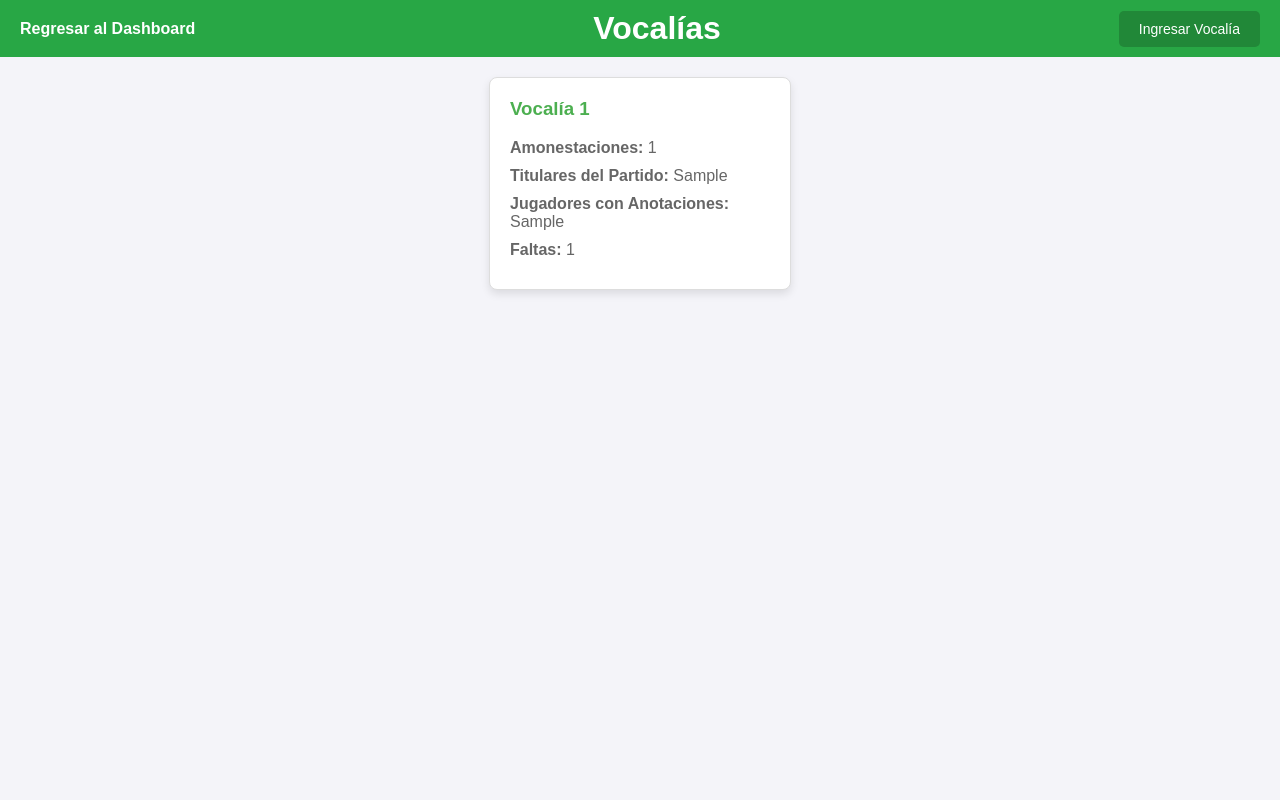
After one commit to Erickwi/liga_barrial, a Django app: page /dashboard/vocalias/ in a window 1280 px wide. The commit adds this page. Run offline with Django 5.2, Linux system fonts and the light colour scheme; tables that the repository leaves empty hold one stand-in row (values such as "Sample post").

Commit message:
Ingreso y visualización de vocalias

```diff
--- a/dashboard/templates/dashboard.html
+++ b/dashboard/templates/dashboard.html
@@ -1,5 +1,3 @@
-<!-- templates/dashboard/dashboard.html -->
-
 <!DOCTYPE html>
 <html>
 <head>
@@ -28,5 +26,9 @@
         <li>{{ player.user.username }} - Position: {{ player.position }} - Team: {{ player.team }}</li>
     {% endfor %}
     </ul>
+
+    <h2>Vocalías</h2>
+    <button onclick="location.href='{% url 'vocalias' %}'">Ir a Vocalías</button>
+
 </body>
 </html>
--- /dev/null
+++ b/dashboard/templates/vocalias.html
@@ -0,0 +1,368 @@
+<!DOCTYPE html>
+<html lang="en">
+<head>
+    <meta charset="UTF-8">
+    <meta name="viewport" content="width=device-width, initial-scale=1.0">
+    <title>Vocalías</title>
+    <style>
+        body {
+            font-family: Arial, sans-serif;
+            margin: 0;
+            padding: 0;
+            display: flex;
+            flex-direction: column;
+            align-items: center;
+            height: 100vh;
+            background-color: #f4f4f9;
+        }
+
+        .container {
+            width: 80%;
+            display: flex;
+            flex-direction: column;
+            align-items: center;
+            flex: 1;
+        }
+
+        .header {
+            text-align: center;
+            margin-bottom: 20px;
+        }
+
+        .header h1 {
+            color: #333;
+        }
+
+        .menu {
+            width: 100%;
+            background-color: #28a745; /* Verde */
+            color: #fff;
+            display: flex;
+            justify-content: center; /* Centrado */
+            align-items: center; /* Centrado */
+            padding: 10px 20px;
+            box-sizing: border-box;
+            position: sticky;
+            top: 0;
+            z-index: 100;
+        }
+
+        .menu a {
+            color: #fff;
+            text-decoration: none;
+            font-weight: bold;
+            font-size: 16px;
+            margin-left: 20px; /* Separación de los elementos */
+            cursor: pointer;
+        }
+
+        .menu a:first-child {
+            margin-left: 0;
+        }
+
+        .menu button {
+            padding: 10px 20px;
+            font-size: 14px;
+            color: #fff;
+            background-color: #218838; /* Verde más oscuro */
+            border: none;
+            border-radius: 5px;
+            cursor: pointer;
+            transition: background-color 0.3s ease;
+        }
+
+        .menu button:hover {
+            background-color: #1e7e34; /* Verde aún más oscuro */
+        }
+
+        .cards {
+            display: flex;
+            flex-wrap: wrap;
+            justify-content: space-around;
+            gap: 20px;
+            margin-top: 20px;
+        }
+
+        .card {
+            background-color: #fff;
+            border: 1px solid #ddd;
+            border-radius: 8px;
+            box-shadow: 0 4px 8px rgba(0, 0, 0, 0.1);
+            overflow: hidden;
+            width: 300px;
+            max-width: 100%;
+            transition: transform 0.3s ease-in-out;
+        }
+
+        .card:hover {
+            transform: translateY(-5px);
+        }
+
+        .card-content {
+            padding: 20px;
+        }
+
+        .card-content h3 {
+            color: #4CAF50;
+            margin-top: 0;
+        }
+
+        .card-content p {
+            margin: 10px 0;
+            color: #666;
+        }
+
+
+        body {
+            font-family: Arial, sans-serif;
+            margin: 0;
+            padding: 0;
+            display: flex;
+            flex-direction: column;
+            align-items: center;
+            height: 100vh;
+            background-color: #f4f4f9;
+        }
+
+        .container {
+            width: 80%;
+            display: flex;
+            flex-direction: column;
+            align-items: center;
+            flex: 1;
+        }
+
+        .header {
+            text-align: center;
+            margin-bottom: 20px;
+        }
+
+        .header h1 {
+            color: #333;
+        }
+
+        .menu {
+            width: 100%;
+            background-color: #28a745; /* Verde */
+            color: #fff;
+            display: flex;
+            justify-content: center; /* Centrado */
+            align-items: center; /* Centrado */
+            padding: 10px 20px;
+            box-sizing: border-box;
+            position: sticky;
+            top: 0;
+            z-index: 100;
+        }
+
+        .menu a {
+            color: #fff;
+            text-decoration: none;
+            font-weight: bold;
+            font-size: 16px;
+            margin-left: 20px; /* Separación de los elementos */
+            cursor: pointer;
+        }
+
+        .menu a:first-child {
+            margin-left: 0;
+        }
+
+        .menu button {
+            padding: 10px 20px;
+            font-size: 14px;
+            color: #fff;
+            background-color: #218838; /* Verde más oscuro */
+            border: none;
+            border-radius: 5px;
+            cursor: pointer;
+            transition: background-color 0.3s ease;
+        }
+
+        .menu button:hover {
+            background-color: #1e7e34; /* Verde aún más oscuro */
+        }
+
+        .cards {
+            display: flex;
+            flex-wrap: wrap;
+            justify-content: space-around;
+            gap: 20px;
+            margin-top: 20px;
+        }
+
+        .card {
+            background-color: #fff;
+            border: 1px solid #ddd;
+            border-radius: 8px;
+            box-shadow: 0 4px 8px rgba(0, 0, 0, 0.1);
+            overflow: hidden;
+            width: 300px;
+            max-width: 100%;
+            transition: transform 0.3s ease-in-out;
+        }
+
+        .card:hover {
+            transform: translateY(-5px);
+        }
+
+        .card-content {
+            padding: 20px;
+        }
+
+        .card-content h3 {
+            color: #4CAF50;
+            margin-top: 0;
+        }
+
+        .card-content p {
+            margin: 10px 0;
+            color: #666;
+        }
+
+        /* Estilos para el modal */
+        .modal {
+            display: none;
+            position: fixed;
+            z-index: 101;
+            left: 0;
+            top: 0;
+            width: 100%;
+            height: 100%;
+            overflow: auto;
+            background-color: rgba(0, 0, 0, 0.5);
+        }
+
+        .modal-content {
+            background-color: #fefefe;
+            margin: 15% auto;
+            padding: 20px;
+            border: 1px solid #888;
+            width: 80%;
+            max-width: 600px;
+            border-radius: 8px;
+            box-shadow: 0 4px 8px rgba(0, 0, 0, 0.1);
+            position: relative;
+        }
+
+        .close {
+            color: #aaa;
+            float: right;
+            font-size: 28px;
+            font-weight: bold;
+            cursor: pointer;
+        }
+
+        .close:hover,
+        .close:focus {
+            color: black;
+            text-decoration: none;
+            cursor: pointer;
+        }
+
+        .form-container {
+            margin-top: 20px;
+        }
+
+        .form-group {
+            margin-bottom: 10px;
+        }
+
+        .form-group label {
+            display: block;
+            font-weight: bold;
+            margin-bottom: 5px;
+        }
+
+        .form-group input[type="text"] {
+            width: 100%;
+            padding: 8px;
+            border: 1px solid #ccc;
+            border-radius: 5px;
+            box-sizing: border-box;
+            font-size: 14px;
+        }
+
+        .form-group input[type="submit"] {
+            padding: 10px 20px;
+            font-size: 14px;
+            color: #fff;
+            background-color: #007BFF;
+            border: none;
+            border-radius: 5px;
+            cursor: pointer;
+            transition: background-color 0.3s ease;
+        }
+
+        .form-group input[type="submit"]:hover {
+            background-color: #0056b3;
+        }
+    </style>
+</head>
+<body>
+    <div class="menu">
+        <a href="{% url 'dashboard' %}">Regresar al Dashboard</a>
+        <h1 style="margin: 0 auto;">Vocalías</h1>
+        <button onclick="openModal()">Ingresar Vocalía</button>
+    </div>
+
+    <div class="container">
+        <div class="cards">
+            {% for vocalia in vocalias %}
+            <div class="card">
+                <div class="card-content">
+                    <h3>Vocalía {{ forloop.counter }}</h3>
+                    <p><strong>Amonestaciones:</strong> {{ vocalia.amonestaciones }}</p>
+                    <p><strong>Titulares del Partido:</strong> {{ vocalia.titulares_del_partido }}</p>
+                    <p><strong>Jugadores con Anotaciones:</strong> {{ vocalia.jugadores_con_anotaciones }}</p>
+                    <p><strong>Faltas:</strong> {{ vocalia.faltas }}</p>
+                </div>
+            </div>
+            {% endfor %}
+        </div>
+    </div>
+
+    <!-- Modal para ingresar vocalía -->
+    <div id="myModal" class="modal">
+        <div class="modal-content">
+            <span class="close" onclick="closeModal()">&times;</span>
+            <div class="form-container">
+                <form id="vocaliaForm" action="{% url 'ingresar_vocalia' %}" method="post">
+                    {% csrf_token %}
+                    <div class="form-group">
+                        <label for="amonestaciones">Amonestaciones:</label>
+                        <input type="text" id="amonestaciones" name="amonestaciones" required>
+                    </div>
+                    <div class="form-group">
+                        <label for="titulares">Titulares del Partido:</label>
+                        <input type="text" id="titulares" name="titulares" required>
+                    </div>
+                    <div class="form-group">
+                        <label for="anotaciones">Jugadores con Anotaciones:</label>
+                        <input type="text" id="anotaciones" name="anotaciones" required>
+                    </div>
+                    <div class="form-group">
+                        <label for="faltas">Faltas:</label>
+                        <input type="text" id="faltas" name="faltas" required>
+                    </div>
+                    <div class="form-group">
+                        <input type="submit" value="Guardar">
+                    </div>
+                </form>
+            </div>
+        </div>
+    </div>
+
+    <script>
+        // Función para abrir el modal
+        function openModal() {
+            document.getElementById("myModal").style.display = "block";
+        }
+
+        // Función para cerrar el modal
+        function closeModal() {
+            document.getElementById("myModal").style.display = "none";
+        }
+    </script>
+</body>
+</html>
--- a/dashboard/urls.py
+++ b/dashboard/urls.py
@@ -1,6 +1,8 @@
 from django.urls import path
-from .views import dashboard_view
+from .views import dashboard_view, vocalias_view, ingresar_vocalia
 
 urlpatterns = [
+    path('vocalias/', vocalias_view, name='vocalias'),
+    path('ingresar_vocalia/', ingresar_vocalia, name='ingresar_vocalia'),
     path('', dashboard_view, name='dashboard'),
 ]
--- a/dashboard/views.py
+++ b/dashboard/views.py
@@ -1,8 +1,34 @@
-# views.py
-
-from django.template import loader
-from django.http import HttpResponse
+from django.shortcuts import render
+from .models import Match, Result, Player, Vocalia
 
 def dashboard_view(request):
-    template = loader.get_template('dashboard.html')
-    return HttpResponse(template.render())
+    matches = Match.objects.all()
+    results = Result.objects.all()
+    players = Player.objects.all()
+    return render(request, 'dashboard.html', {
+        'matches': matches,
+        'results': results,
+        'players': players,
+    })
+
+def vocalias_view(request):
+    vocalias = Vocalia.objects.all()
+    return render(request, 'vocalias.html', {'vocalias': vocalias})
+
+def ingresar_vocalia(request):
+    if request.method == 'POST':
+        # Si el formulario ha sido enviado, procesar los datos
+        amonestaciones = request.POST.get('amonestaciones')
+        titulares = request.POST.get('titulares')
+        anotaciones = request.POST.get('anotaciones')
+        faltas = request.POST.get('faltas')
+
+        # Guardar los datos en la base de datos
+        nueva_vocalia = Vocalia(amonestaciones=amonestaciones, titulares_del_partido=titulares, jugadores_con_anotaciones=anotaciones, faltas=faltas)
+        nueva_vocalia.save()
+
+        # Redireccionar al dashboard u otra página
+        return redirect('vocalia')
+
+    # Si no es POST, probablemente mostrar el formulario nuevamente
+    return render(request, 'vocalia.html')
```
Also changed, not shown: dashboard/models.py (+13 -0 lines), dashboard/migrations/0002_vocalia.py (added).
